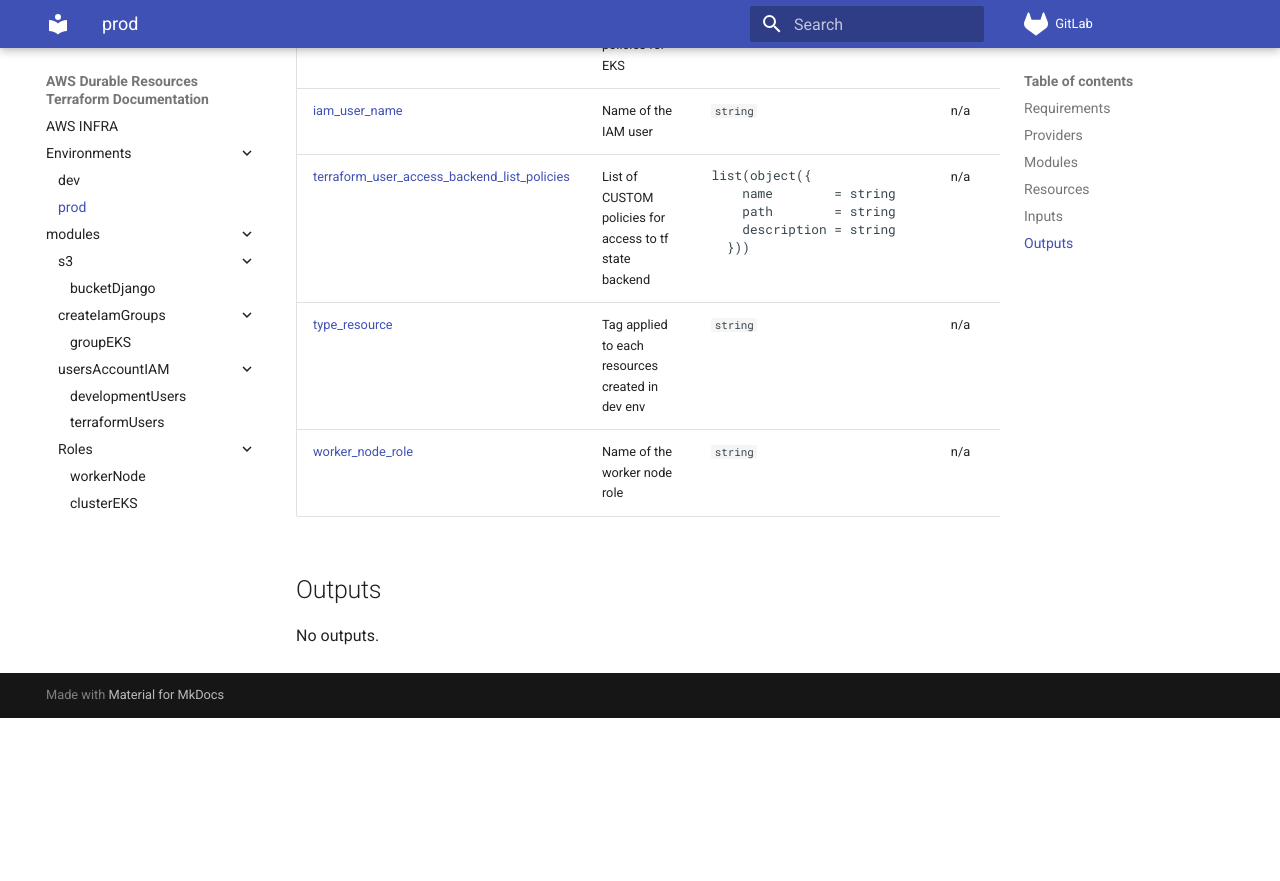
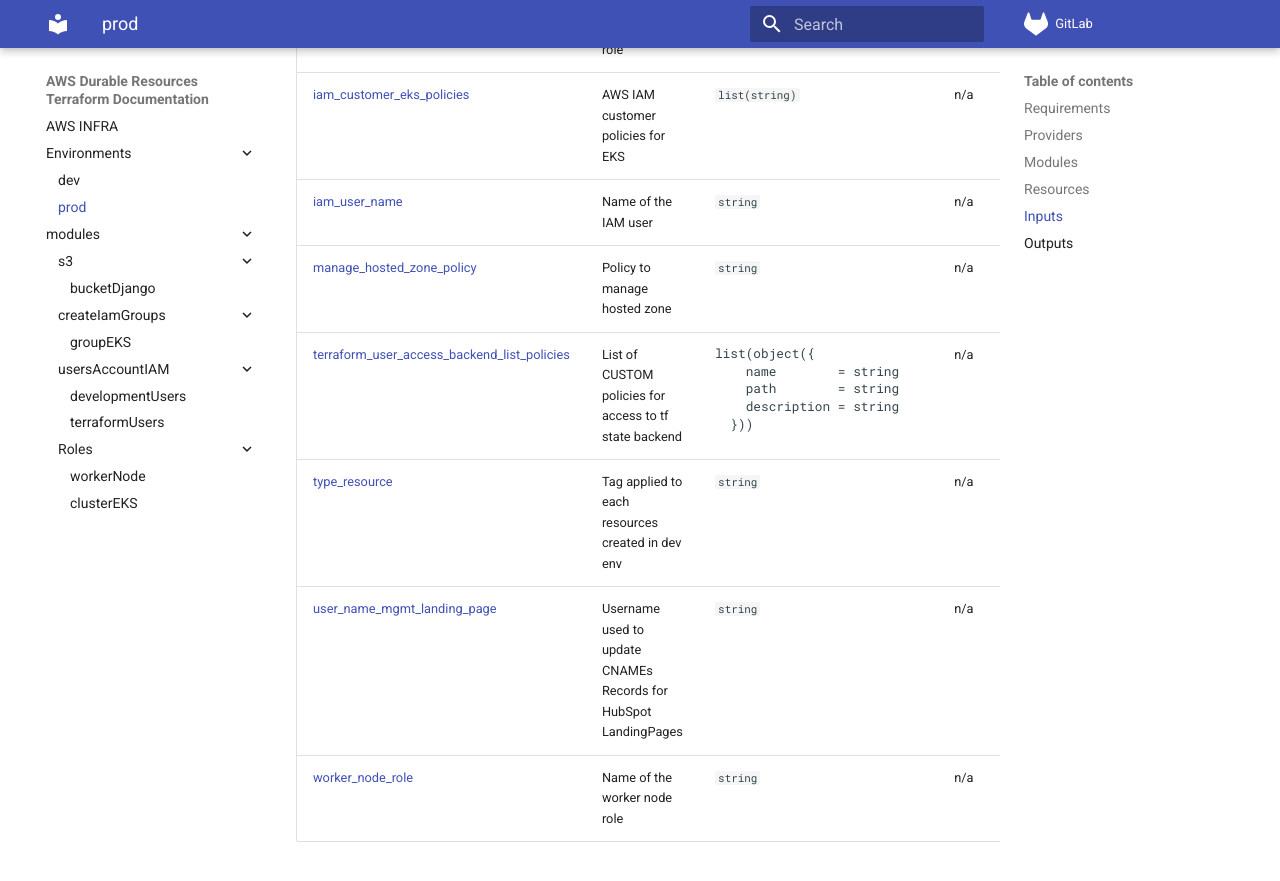
Before and after one commit to marcodv/durable_resources, an MkDocs documentation site: the page built from docs/prod.md, in a window 1280 px wide and 900 px high, scrolled down 3093 px. Shown: the top 881 px of the window. Built offline with MkDocs 1.6.1 and Material for MkDocs 9.7.7, drawn with Linux system fonts in a browser that asks for light colours; before the commit the page ends 3811 px from its top, so only the background shows below that; some of the changed text lies outside the part shown.

Commit message:
Add user to create cnames records

```diff
--- a/docs/prod.md
+++ b/docs/prod.md
@@ -48,6 +49,7 @@ No resources.
 | <a name="input_attach_user_to_group"></a> [attach\_user\_to\_group](#input\_attach\_user\_to\_group) | List of group to which the user is going to be part of | `list(string)` | n/a | yes |
 | <a name="input_aws_managed_policies_list"></a> [aws\_managed\_policies\_list](#input\_aws\_managed\_policies\_list) | List of AWS Managed policies to attach to user | `list(string)` | n/a | yes |
 | <a name="input_cluster_users_mgmt"></a> [cluster\_users\_mgmt](#input\_cluster\_users\_mgmt) | List of user to attach to the EKS IAM user gorup | `list(string)` | n/a | yes |
+| <a name="input_cnames_landing_pages_mgmt_policy_name"></a> [cnames\_landing\_pages\_mgmt\_policy\_name](#input\_cnames\_landing\_pages\_mgmt\_policy\_name) | Policy Name to create/update CNAMEs records | `string` | n/a | yes |
 | <a name="input_customer_policy_worker_node"></a> [customer\_policy\_worker\_node](#input\_customer\_policy\_worker\_node) | AWS IAM customer policies for worker node role | `list(string)` | n/a | yes |
 | <a name="input_django_private_buckets"></a> [django\_private\_buckets](#input\_django\_private\_buckets) | List of private buckets used by django app | `list(string)` | n/a | yes |
 | <a name="input_django_public_buckets"></a> [django\_public\_buckets](#input\_django\_public\_buckets) | List of public buckets used by django app | `list(string)` | n/a | yes |
@@ -58,8 +60,10 @@ No resources.
 | <a name="input_iam_aws_worker_node_policies"></a> [iam\_aws\_worker\_node\_policies](#input\_iam\_aws\_worker\_node\_policies) | List of policies to attach to the worker node role | `list(string)` | n/a | yes |
 | <a name="input_iam_customer_eks_policies"></a> [iam\_customer\_eks\_policies](#input\_iam\_customer\_eks\_policies) | AWS IAM customer policies for EKS | `list(string)` | n/a | yes |
 | <a name="input_iam_user_name"></a> [iam\_user\_name](#input\_iam\_user\_name) | Name of the IAM user | `string` | n/a | yes |
+| <a name="input_manage_hosted_zone_policy"></a> [manage\_hosted\_zone\_policy](#input\_manage\_hosted\_zone\_policy) | Policy to manage hosted zone | `string` | n/a | yes |
 | <a name="input_terraform_user_access_backend_list_policies"></a> [terraform\_user\_access\_backend\_list\_policies](#input\_terraform\_user\_access\_backend\_list\_policies) | List of CUSTOM policies for access to tf state backend | <pre>list(object({<br>    name        = string<br>    path        = string<br>    description = string<br>  }))</pre> | n/a | yes |
 | <a name="input_type_resource"></a> [type\_resource](#input\_type\_resource) | Tag applied to each resources created in dev env | `string` | n/a | yes |
+| <a name="input_user_name_mgmt_landing_page"></a> [user\_name\_mgmt\_landing\_page](#input\_user\_name\_mgmt\_landing\_page) | Username used to update CNAMEs Records for HubSpot LandingPages | `string` | n/a | yes |
 | <a name="input_worker_node_role"></a> [worker\_node\_role](#input\_worker\_node\_role) | Name of the worker node role | `string` | n/a | yes |
 
 ## Outputs
```
Also changed, not shown: other parts of docs/prod.md (+1 -0 lines), docs/cnamesMgmtUser.md (added, +42 -0 lines), docs/dev.md (+1 -0 lines), docs/eksWorkerNodeRole.md (+2 -0 lines), 6 other files.
